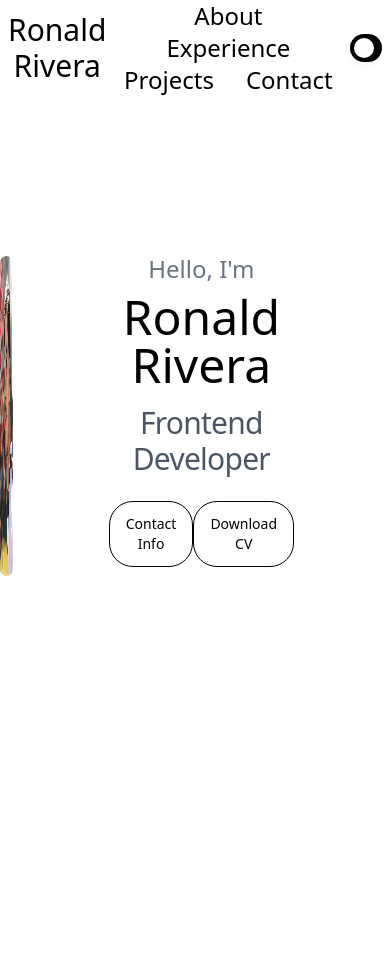
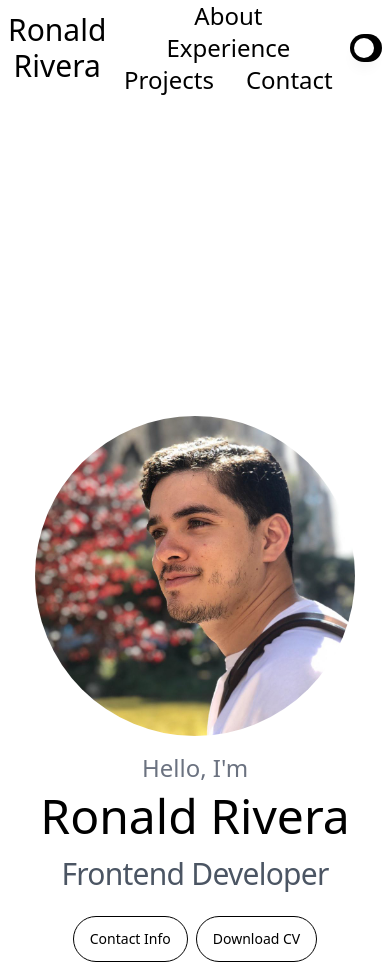
Before and after one commit to rironald/Portfolio, a React (Vite) app: page / in a window 390 px wide. Before the commit the page ends 844 px from the top, so only its background shows below. Built offline with nearby package versions, Linux system fonts and the light colour scheme.

Commit message:
Started working on responsive design for Hero on smaller screens.

```diff
--- a/src/Components/Hero.tsx
+++ b/src/Components/Hero.tsx
@@ -3,18 +3,17 @@ import profileImg from "../assets/profile_2.jpg";
 
 function Hero() {
   return (
-    <section>
-      <div className="mx-auto max-w-7xl h-16 py-80 flex items-center justify-center">
-        <div className="flex w-80 h-80">
+    <div className="mx-auto max-w-7xl h-16 py-80 md:flex md:items-center md:justify-center">
+      <div className="w-80 h-80 mb-4 mx-auto lg:mx-0">
         <img src={profileImg} alt="" className="rounded-full" />
       </div>
-        <div className="font-medium px-24 text-center">
+      <div className="font-medium mx-10 text-center">
         <p className="text-gray-500 text-2xl pb-1">Hello, I'm </p>
         <h1 className="text-5xl py-1">Ronald Rivera</h1>
         <p className="text-gray-600 text-3xl py-3 tracking-tight">
           Frontend Developer
         </p>
-          <div className="py-3 flex items-center justify-evenly">
+        <div className="py-3 flex items-center gap-2 justify-center md:justify-evenly md:gap-0">
           <Button className="border border-black rounded-3xl py-3 px-4 text-sm text-black hover:bg-black hover:text-white">
             Contact Info
           </Button>
@@ -24,7 +23,6 @@ function Hero() {
         </div>
       </div>
     </div>
-    </section>
   );
 }
 
```
Lines whose indentation alone changed are shown as unchanged.
